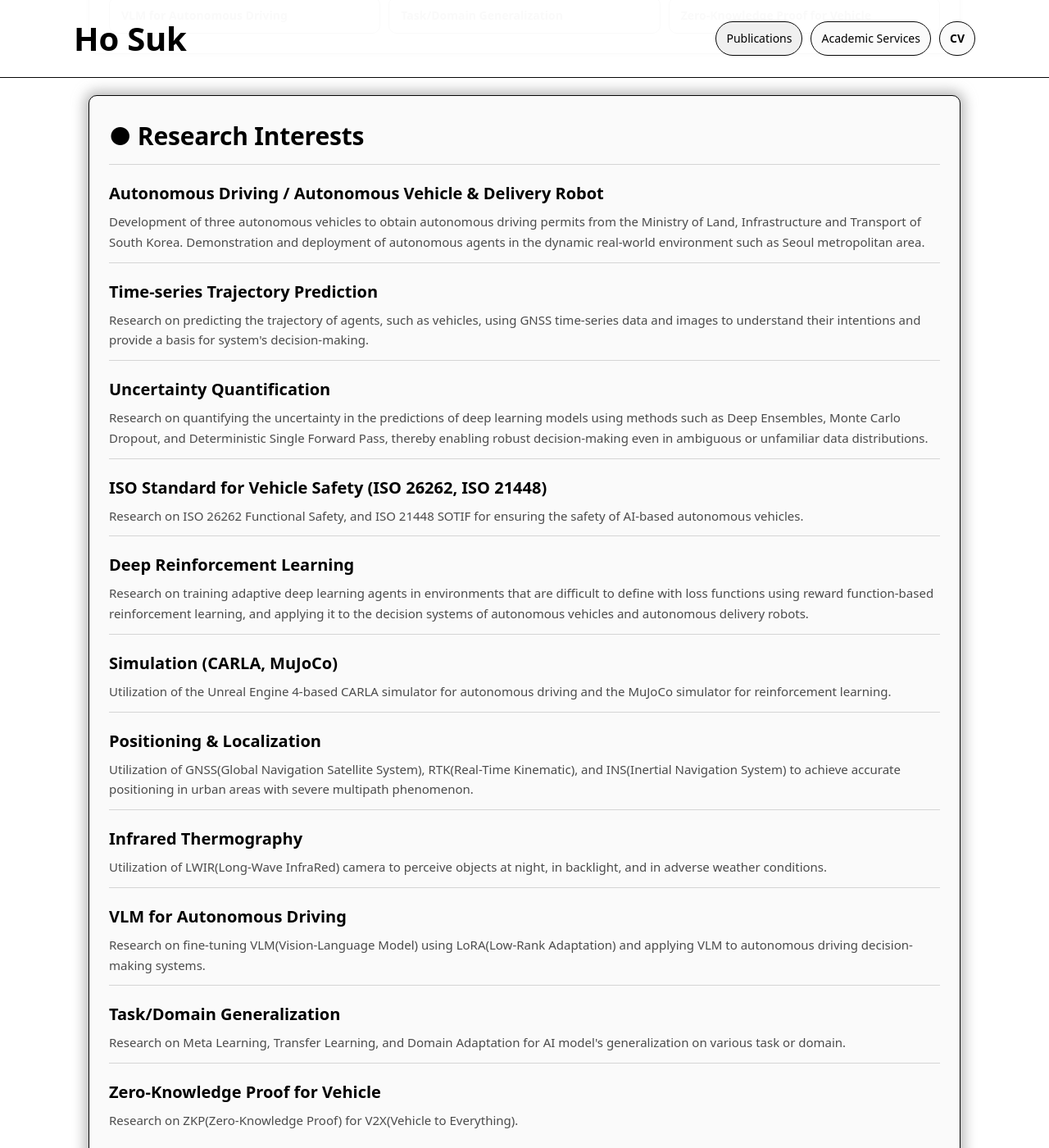
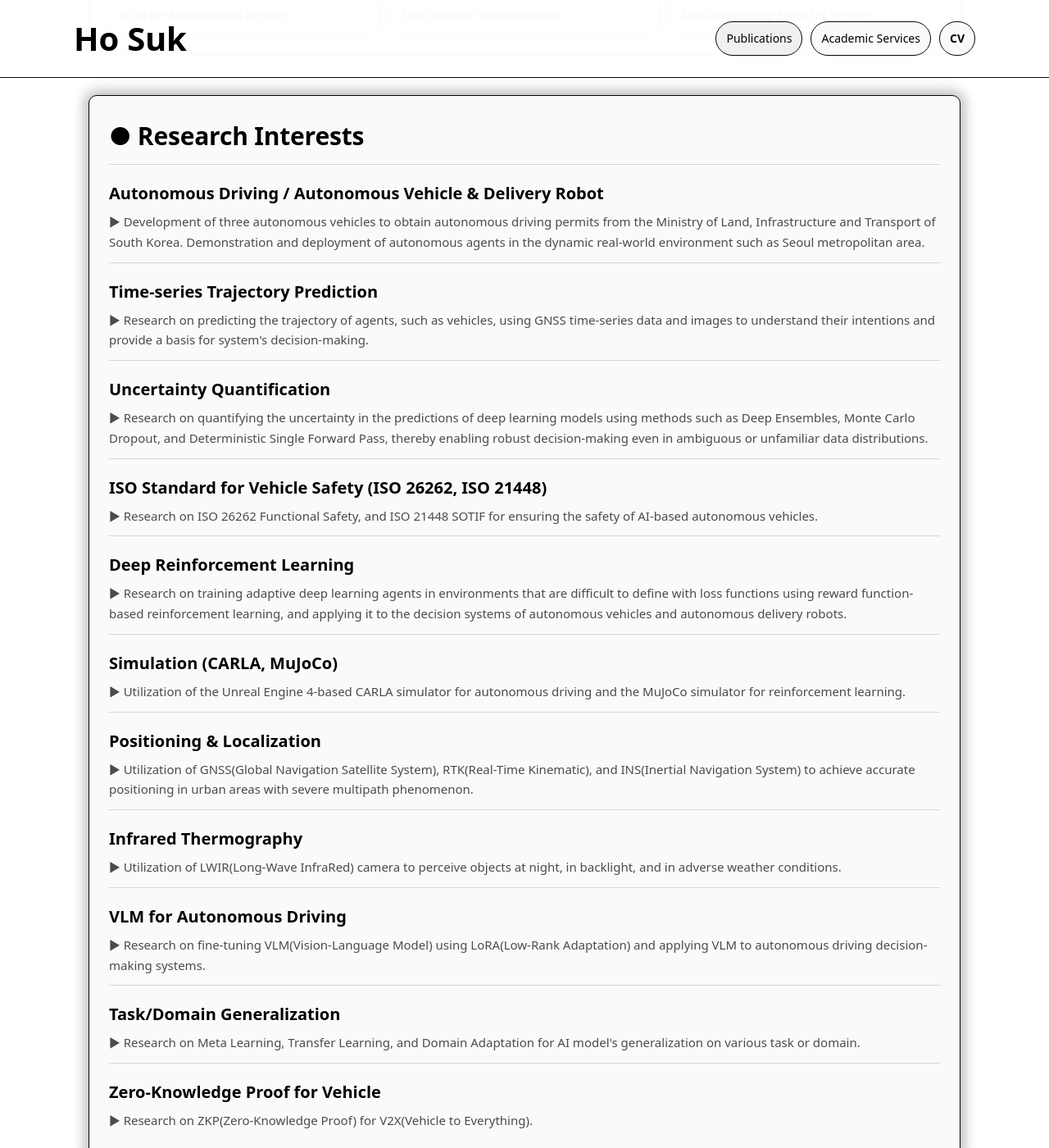
Before and after one commit to ho-suk-93/ho-suk-93.github.io, a Jekyll site: the page built from index.md, in a window 1280 px wide and 1400 px high, scrolled down 1342 px. Shown: the whole window at 82% size. Built offline with Jekyll 4.4.1, drawn with Linux system fonts in a browser that asks for light colours; some of the changed text lies outside the part shown.

Commit message:
Update index.md

```diff
--- a/index.md
+++ b/index.md
@@ -81,47 +81,47 @@ description: "Ho Suk's Personal Website"
     <div class="section-title">● Research Interests</div>
     <div class="list-item">
       <p class="item-title">Autonomous Driving / Autonomous Vehicle & Delivery Robot</p>
-      <p class="item-desc">Development of three autonomous vehicles to obtain autonomous driving permits from the Ministry of Land, Infrastructure and Transport of South Korea. Demonstration and deployment of autonomous agents in the dynamic real-world environment such as Seoul metropolitan area.</p>
+      <p class="item-desc">▶ Development of three autonomous vehicles to obtain autonomous driving permits from the Ministry of Land, Infrastructure and Transport of South Korea. Demonstration and deployment of autonomous agents in the dynamic real-world environment such as Seoul metropolitan area.</p>
     </div>
     <div class="list-item">
       <p class="item-title">Time-series Trajectory Prediction</p>
-      <p class="item-desc">Research on predicting the trajectory of agents, such as vehicles, using GNSS time-series data and images to understand their intentions and provide a basis for system's decision-making.</p>
+      <p class="item-desc">▶ Research on predicting the trajectory of agents, such as vehicles, using GNSS time-series data and images to understand their intentions and provide a basis for system's decision-making.</p>
     </div>
     <div class="list-item">
       <p class="item-title">Uncertainty Quantification</p>
-      <p class="item-desc">Research on quantifying the uncertainty in the predictions of deep learning models using methods such as Deep Ensembles, Monte Carlo Dropout, and Deterministic Single Forward Pass, thereby enabling robust decision-making even in ambiguous or unfamiliar data distributions.</p>
+      <p class="item-desc">▶ Research on quantifying the uncertainty in the predictions of deep learning models using methods such as Deep Ensembles, Monte Carlo Dropout, and Deterministic Single Forward Pass, thereby enabling robust decision-making even in ambiguous or unfamiliar data distributions.</p>
     </div>
     <div class="list-item">
       <p class="item-title">ISO Standard for Vehicle Safety (ISO 26262, ISO 21448)</p>
-      <p class="item-desc">Research on ISO 26262 Functional Safety, and ISO 21448 SOTIF for ensuring the safety of AI-based autonomous vehicles.</p>
+      <p class="item-desc">▶ Research on ISO 26262 Functional Safety, and ISO 21448 SOTIF for ensuring the safety of AI-based autonomous vehicles.</p>
     </div>
     <div class="list-item">
       <p class="item-title">Deep Reinforcement Learning</p>
-      <p class="item-desc">Research on training adaptive deep learning agents in environments that are difficult to define with loss functions using reward function-based reinforcement learning, and applying it to the decision systems of autonomous vehicles and autonomous delivery robots.</p>
+      <p class="item-desc">▶ Research on training adaptive deep learning agents in environments that are difficult to define with loss functions using reward function-based reinforcement learning, and applying it to the decision systems of autonomous vehicles and autonomous delivery robots.</p>
     </div>
     <div class="list-item">
       <p class="item-title">Simulation (CARLA, MuJoCo)</p>
-      <p class="item-desc">Utilization of the Unreal Engine 4-based CARLA simulator for autonomous driving and the MuJoCo simulator for reinforcement learning.</p>
+      <p class="item-desc">▶ Utilization of the Unreal Engine 4-based CARLA simulator for autonomous driving and the MuJoCo simulator for reinforcement learning.</p>
     </div>
     <div class="list-item">
       <p class="item-title">Positioning & Localization</p>
-      <p class="item-desc">Utilization of GNSS(Global Navigation Satellite System), RTK(Real-Time Kinematic), and INS(Inertial Navigation System) to achieve accurate positioning in urban areas with severe multipath phenomenon.</p>
+      <p class="item-desc">▶ Utilization of GNSS(Global Navigation Satellite System), RTK(Real-Time Kinematic), and INS(Inertial Navigation System) to achieve accurate positioning in urban areas with severe multipath phenomenon.</p>
     </div>
     <div class="list-item">
       <p class="item-title">Infrared Thermography</p>
-      <p class="item-desc">Utilization of LWIR(Long-Wave InfraRed) camera to perceive objects at night, in backlight, and in adverse weather conditions.</p>
+      <p class="item-desc">▶ Utilization of LWIR(Long-Wave InfraRed) camera to perceive objects at night, in backlight, and in adverse weather conditions.</p>
     </div>
     <div class="list-item">
       <p class="item-title">VLM for Autonomous Driving</p>
-      <p class="item-desc">Research on fine-tuning VLM(Vision-Language Model) using LoRA(Low-Rank Adaptation) and applying VLM to autonomous driving decision-making systems.</p>
+      <p class="item-desc">▶ Research on fine-tuning VLM(Vision-Language Model) using LoRA(Low-Rank Adaptation) and applying VLM to autonomous driving decision-making systems.</p>
     </div>
     <div class="list-item">
       <p class="item-title">Task/Domain Generalization</p>
-      <p class="item-desc">Research on Meta Learning, Transfer Learning, and Domain Adaptation for AI model's generalization on various task or domain.</p>
+      <p class="item-desc">▶ Research on Meta Learning, Transfer Learning, and Domain Adaptation for AI model's generalization on various task or domain.</p>
     </div>
     <div class="list-item">
       <p class="item-title">Zero-Knowledge Proof for Vehicle</p>
-      <p class="item-desc">Research on ZKP(Zero-Knowledge Proof) for V2X(Vehicle to Everything).</p>
+      <p class="item-desc">▶ Research on ZKP(Zero-Knowledge Proof) for V2X(Vehicle to Everything).</p>
     </div>
   </div>
 </section>
@@ -253,15 +253,16 @@ description: "Ho Suk's Personal Website"
     <div class="section-title">● Projects</div>
     <div class="list-item">
       <p class="item-title">Development of digital innovation elements to enhance the safety of complex autonomous mobility</p>
-      <p class="item-desc">Research and development of fault tolerant autonomous driving systems based on redundancy and DL uncertainty quantification.</p>
-      <p class="item-desc">Research and development of zero-knowledge proof-based inter-mobility communication.</p>
+      <p class="item-desc">▶ Research and development of fault tolerant autonomous driving systems based on redundancy and DL uncertainty quantification.</p>
+      <p class="item-desc">▶ Research and development of zero-knowledge proof-based inter-mobility communication.</p>
       <p class="item-desc">Sponsor: Ministry of Science and ICT of Korea</p>
       <p class="item-desc">2025.04 - In Progress</p>
     </div>
-
     <div class="list-item">
-      <p class="item-title">(Project 2)</p>
-      <p class="item-desc">(Role / Outcome / Tech)</p>
+      <p class="item-title">Development of an AI processor based on reinforcement learning that can adapt to dynamic environmental changes</p>
+      <p class="item-desc">▶ Research on RL-based autonomous driving decision algorithms for delivery robots</p>
+      <p class="item-desc">Sponsor: Ministry of Science and ICT of Korea</p>
+      <p class="item-desc">2022.04 - 2025.12</p>
     </div>
 
     <div class="list-item">
```
